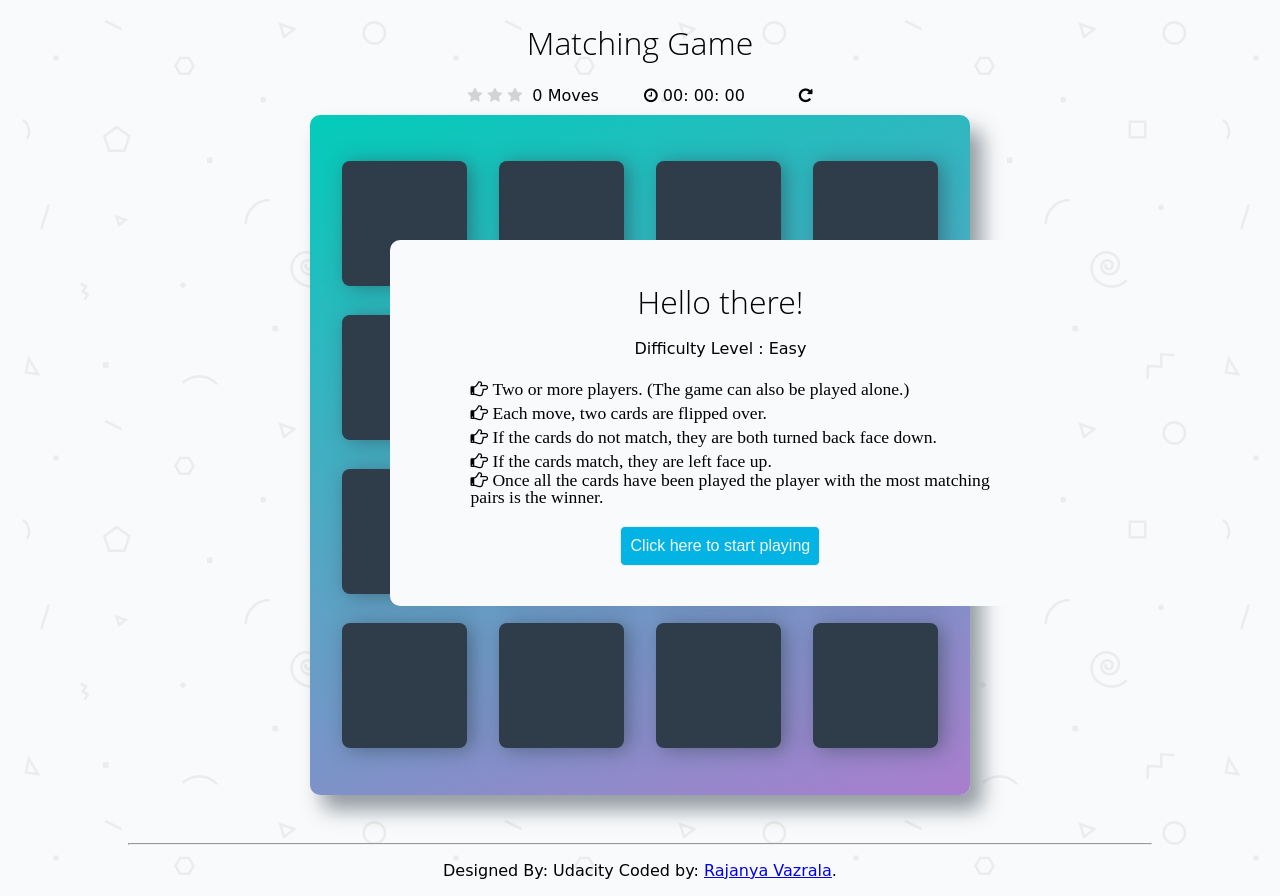
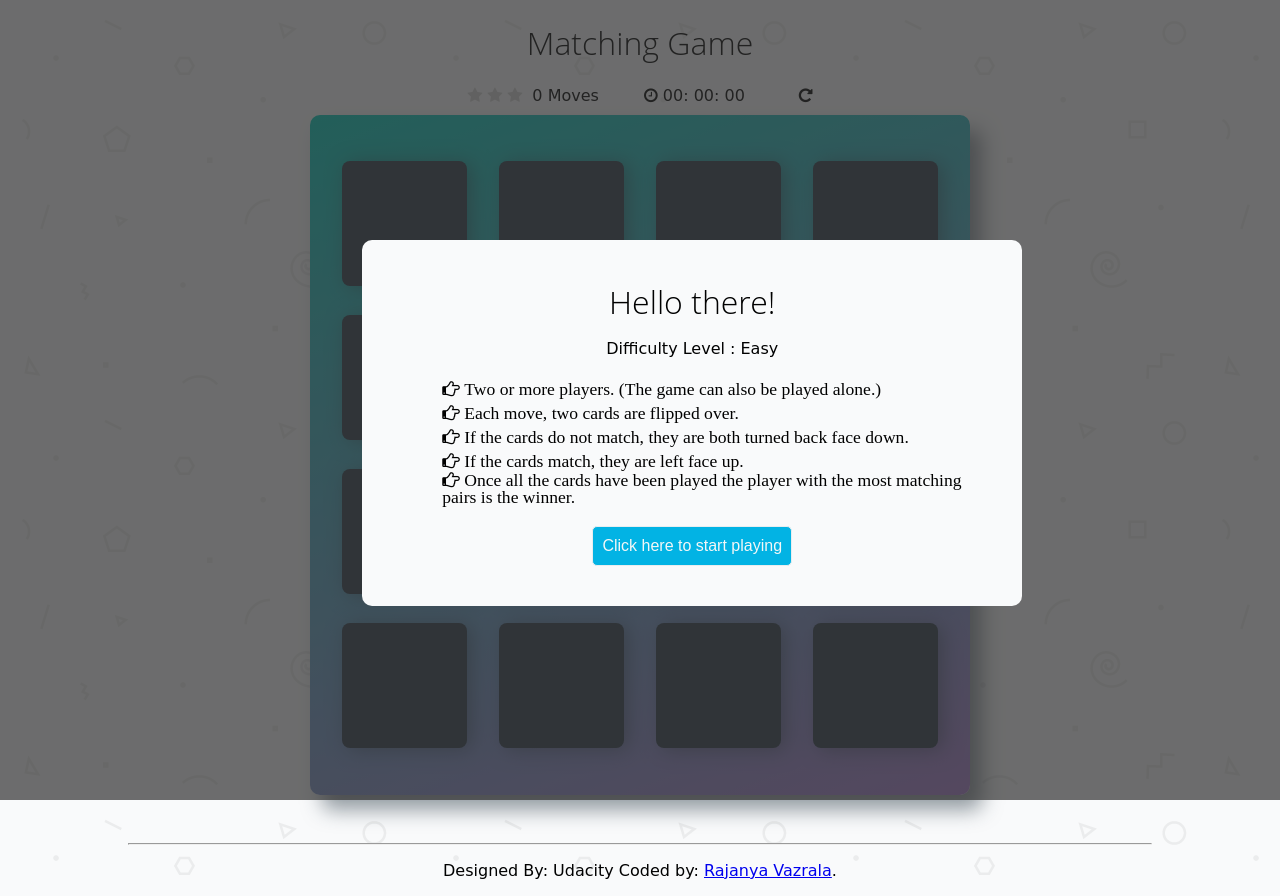
Before and after one commit to vrajanya/MemoryGame, a plain HTML site: page index.html in a window 1280 px wide. Drawn offline with Linux system fonts and the light colour scheme; a web font is replaced by a local one.

Commit message:
Update app.css
changed the start modal box position

```diff
--- a/css/app.css
+++ b/css/app.css
@@ -168,17 +168,21 @@ h1 {
 /*styles for the welcome modal*/
 
 #startModal {
-    position: fixed;
+     position: fixed;
     display: none;
     width: 100%;
     height: 100%;
+    top: 0;
+    left: 0;
+    background-color: rgba(49, 49, 49, 0.7);
+    z-index: 1;
 }
 
 .startmodalBox {
     position: fixed;
     background-color: #f9fafb;
     top: 30%;
-    left: 30.5%;
+    left: 28.3%;
     width: 660px;
     padding: 40px;
     text-align: center;
```
